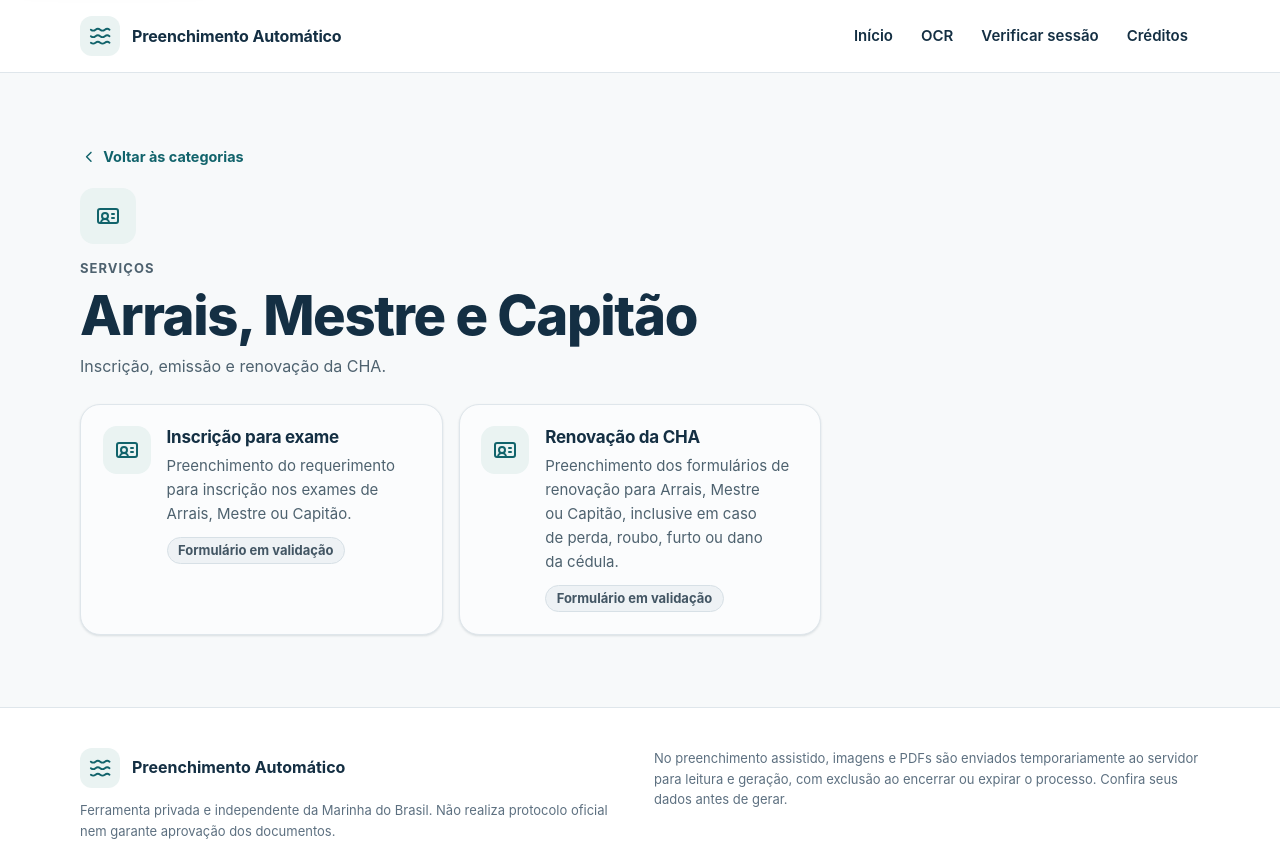
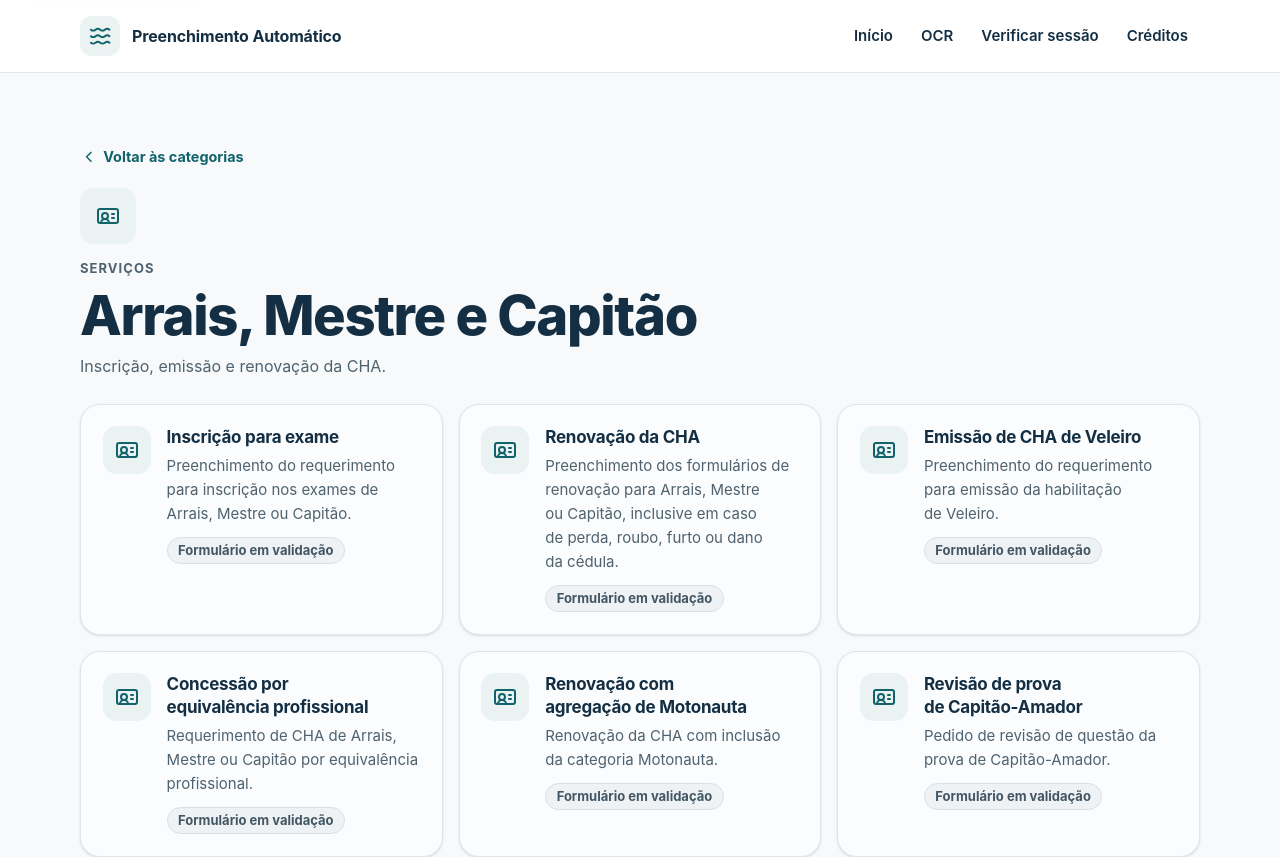
Before and after one commit to matheusdebrito/preenchimento-automatico, a React (Vite) app in the folder frontend/: page /servicos/amadores in a window 1280 px wide. Shown: the top 857 px of the page. Built offline with nearby package versions, Linux system fonts and the light colour scheme; no server answers.

Commit message:
feat(frontend): list expanded amateur services

```diff
--- a/frontend/src/data/catalog.ts
+++ b/frontend/src/data/catalog.ts
@@ -98,4 +98,24 @@ export const PLANNED_AMATEUR_SERVICES: readonly PlannedService[] = [
     title: 'Renovação da CHA',
     summary: 'Preenchimento dos formulários de renovação para Arrais, Mestre ou Capitão, inclusive em caso de perda, roubo, furto ou dano da cédula.',
   },
+  {
+    id: 'emissao-cha-veleiro',
+    title: 'Emissão de CHA de Veleiro',
+    summary: 'Preenchimento do requerimento para emissão da habilitação de Veleiro.',
+  },
+  {
+    id: 'concessao-cha-equivalencia',
+    title: 'Concessão por equivalência profissional',
+    summary: 'Requerimento de CHA de Arrais, Mestre ou Capitão por equivalência profissional.',
+  },
+  {
+    id: 'renovacao-cha-agregacao-mta',
+    title: 'Renovação com agregação de Motonauta',
+    summary: 'Renovação da CHA com inclusão da categoria Motonauta.',
+  },
+  {
+    id: 'revisao-prova-capitao-amador',
+    title: 'Revisão de prova de Capitão-Amador',
+    summary: 'Pedido de revisão de questão da prova de Capitão-Amador.',
+  },
 ];
```
